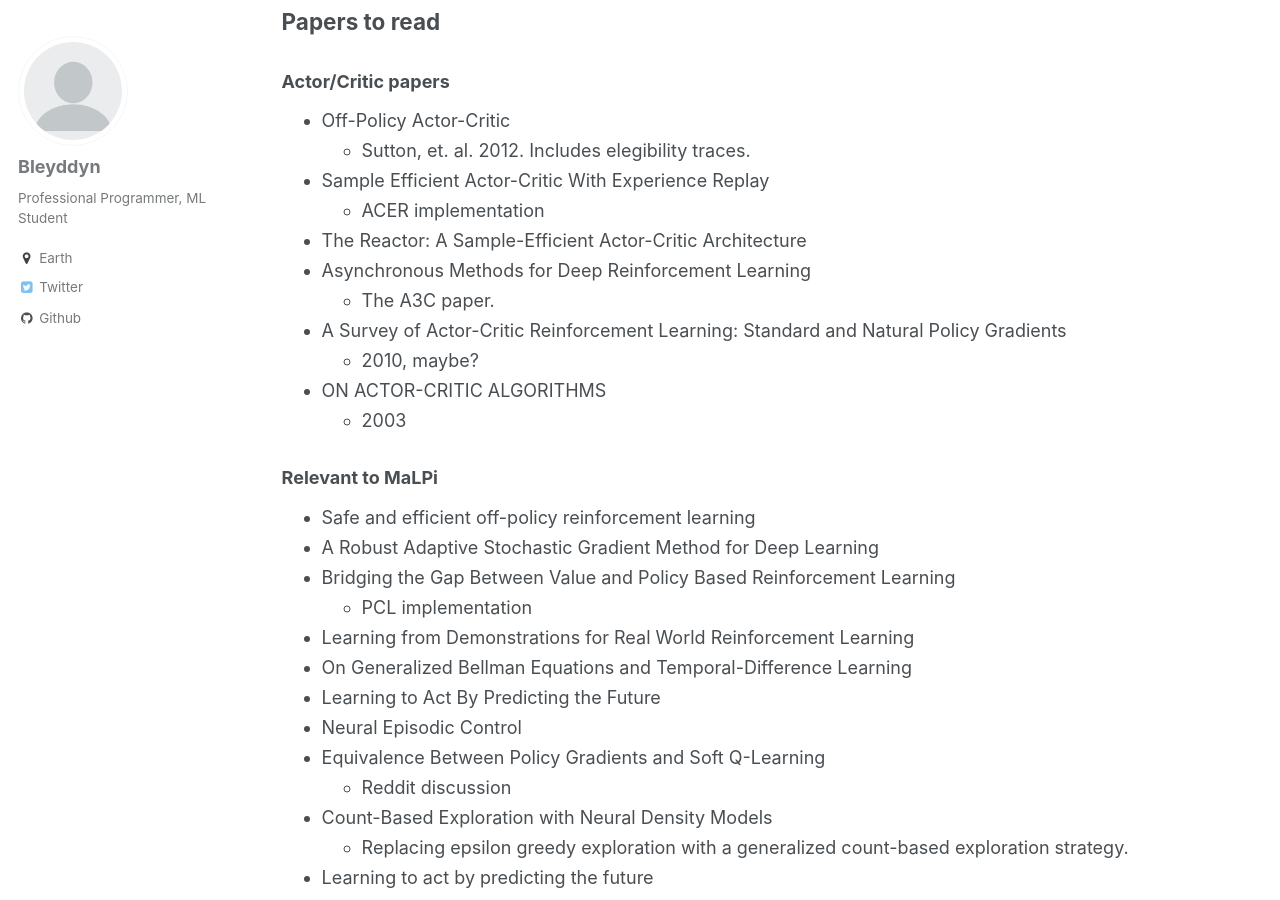
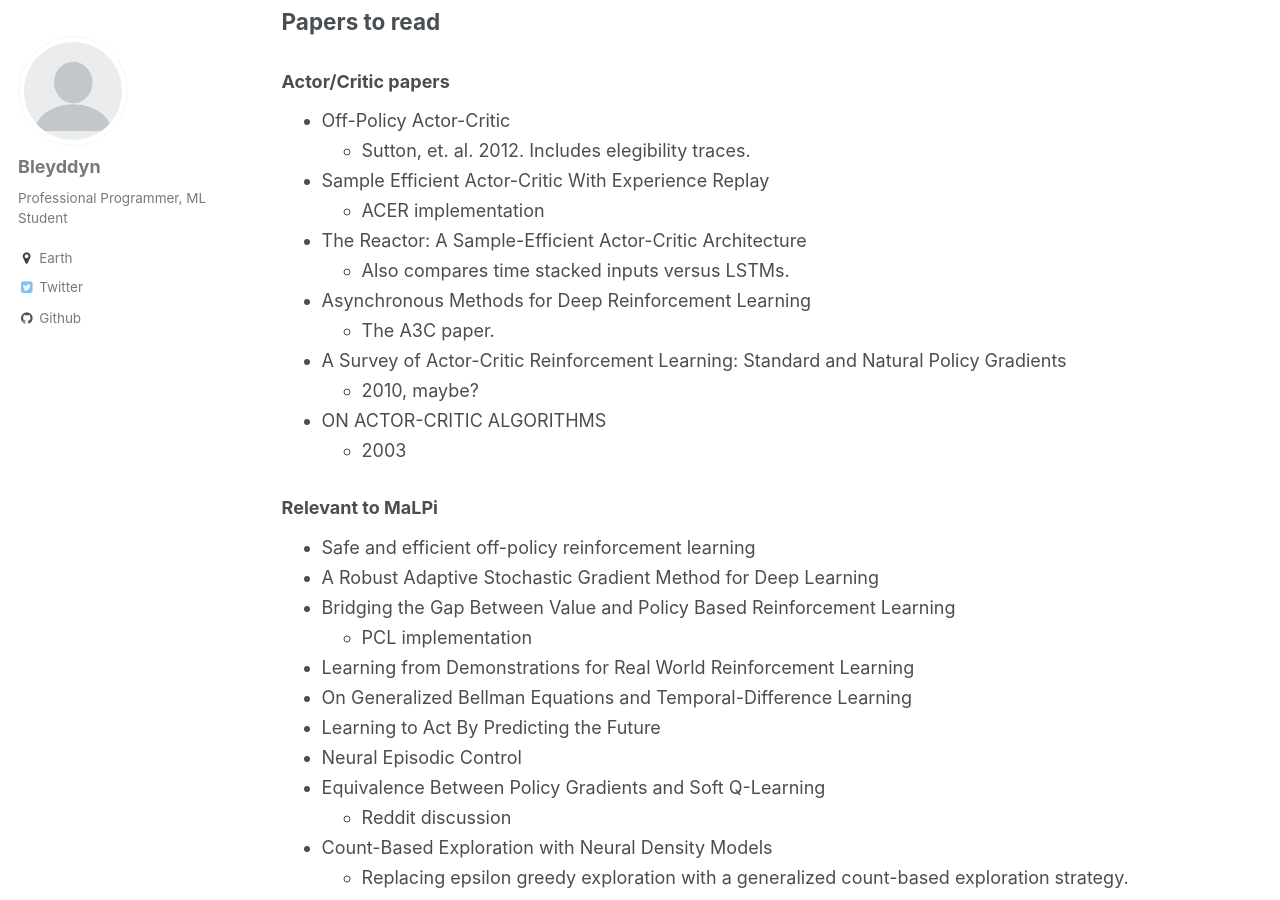
Before and after one commit to Bleyddyn/Bleyddyn.github.io, a Jekyll site: the page built from _pages/publications.md, in a window 1280 px wide and 900 px high, scrolled down 1323 px. Built offline with Jekyll 4.4.1, drawn with Linux system fonts in a browser that asks for light colours.

Commit message:
Update publications.md

```diff
--- a/_pages/publications.md
+++ b/_pages/publications.md
@@ -26,6 +26,7 @@ author_profile: true
 * [Sample Efficient Actor-Critic With Experience Replay](https://arxiv.org/abs/1611.01224)
   * [ACER implementation](https://github.com/pfnet/chainerrl/blob/master/chainerrl/agents/acer.py)
 * [The Reactor: A Sample-Efficient Actor-Critic Architecture](https://arxiv.org/abs/1704.04651)
+  * Also compares time stacked inputs versus LSTMs.
 * [Asynchronous Methods for Deep Reinforcement Learning](https://arxiv.org/abs/1602.01783)
   * The A3C paper.
 * [A Survey of Actor-Critic Reinforcement Learning: Standard and Natural Policy Gradients](https://pdfs.semanticscholar.org/145a/42e83ec142a125da3ad845ee95027ef702e5.pdf)
```
